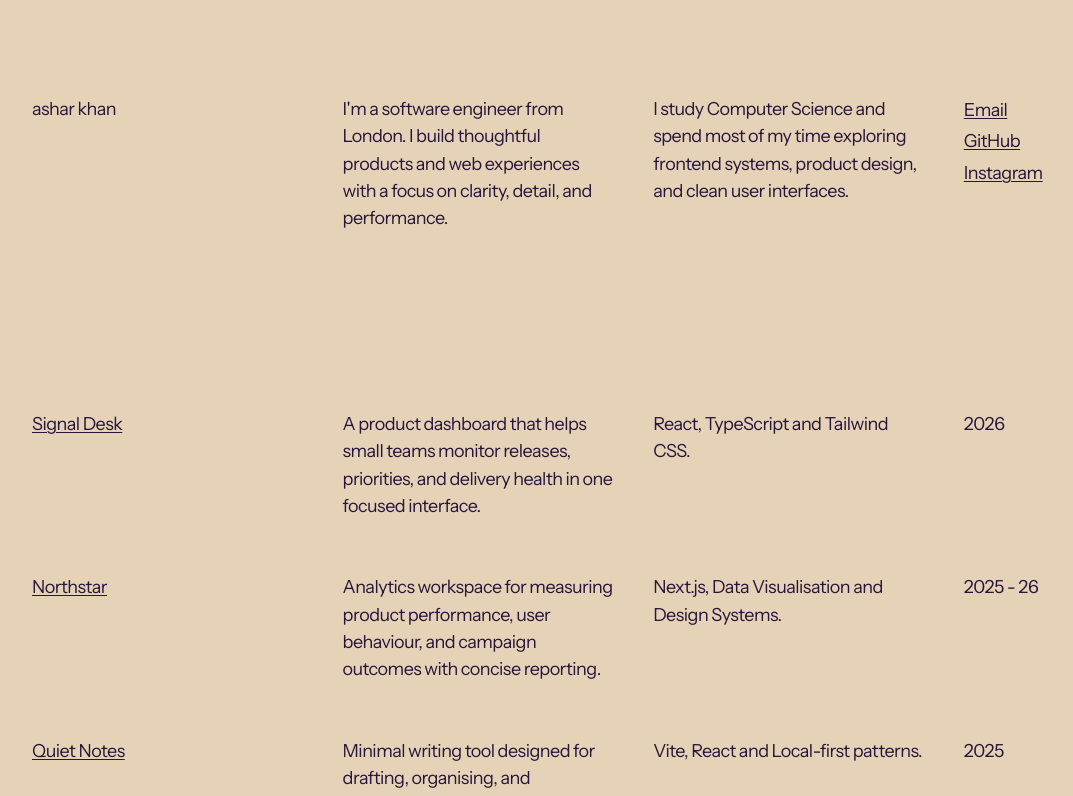
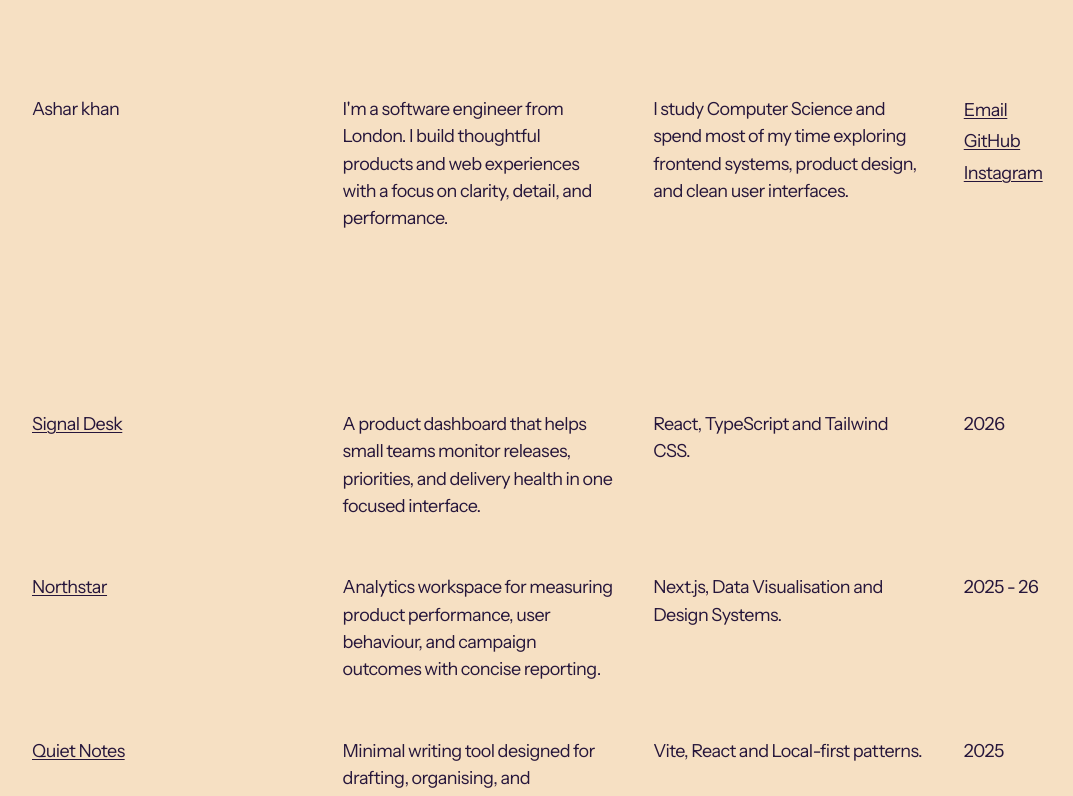
Before and after one commit to asharkhxn/asharkhxn.github.io, a React (Vite) app in the folder frontend/: page / in a window 1280 px wide. Shown: the top 796 px of the page, without its empty margins (48-1121 px from the left). Built offline with nearby package versions, Linux system fonts and the light colour scheme.

Commit message:
chore: adjust viewBox coordinates for favicon and apple-touch-icon assets

```diff
--- a/frontend/src/App.tsx
+++ b/frontend/src/App.tsx
@@ -2,11 +2,11 @@ import { profile, projects, type Project } from "./data/siteData";
 
 function App() {
   return (
-    <div className="min-h-screen bg-[#e6d3b7] text-ink">
+    <div className="min-h-screen bg-[#f6e0c3] text-ink">
       <main className="mx-auto max-w-[1280px] px-7 pb-20 pt-16 sm:px-10 md:px-14 lg:px-20 lg:pb-28 lg:pt-24">
         <section className="grid gap-x-10 gap-y-8 text-[26px] leading-[1.48] tracking-[-0.03em] sm:text-[30px] md:grid-cols-2 md:gap-y-12 lg:grid-cols-[1.15fr_1.15fr_1.15fr_0.8fr] lg:text-[18px] lg:leading-[1.52]">
           <div>
-            <h1 className="font-normal lowercase">{profile.name}</h1>
+            <h1 className="font-normal">{profile.name}</h1>
           </div>
 
           <p>{profile.intro}</p>
--- a/frontend/src/index.css
+++ b/frontend/src/index.css
@@ -6,7 +6,7 @@
 
 :root {
   color: #26163b;
-  background: #e6d3b7;
+  background: #f6e0c3;
   font-synthesis: none;
   text-rendering: optimizeLegibility;
   -webkit-font-smoothing: antialiased;
@@ -14,14 +14,14 @@
 }
 
 html {
-  background: #e6d3b7;
+  background: #f6e0c3;
   scroll-behavior: smooth;
 }
 
 body {
   margin: 0;
   min-width: 320px;
-  background: #e6d3b7;
+  background: #f6e0c3;
   color: #26163b;
   font-family: "Instrument Sans", ui-sans-serif, system-ui, sans-serif;
 }
@@ -37,7 +37,7 @@ a {
 
 #root {
   min-height: 100vh;
-  background: #e6d3b7;
+  background: #f6e0c3;
 }
 
 .site-link {
```
Also changed, not shown: frontend/public/apple-touch-icon.svg, frontend/public/favicon.svg.
